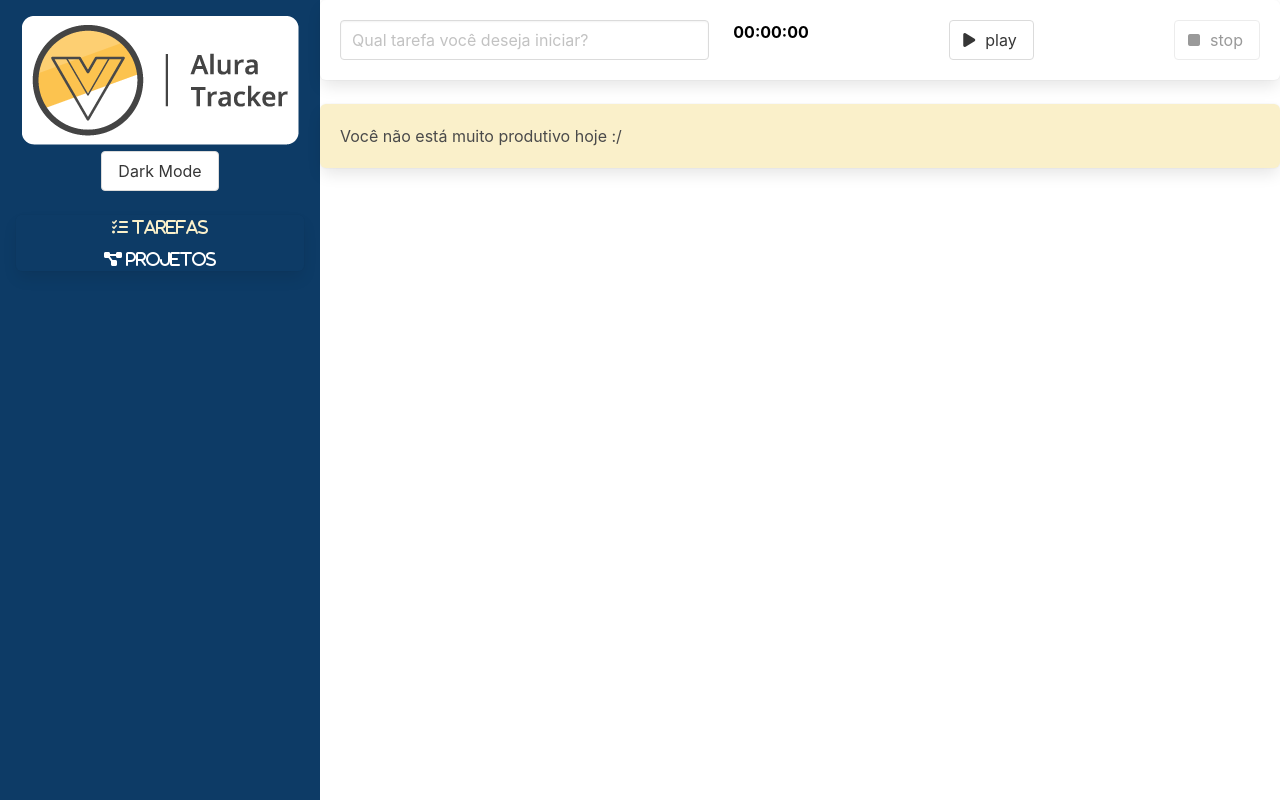
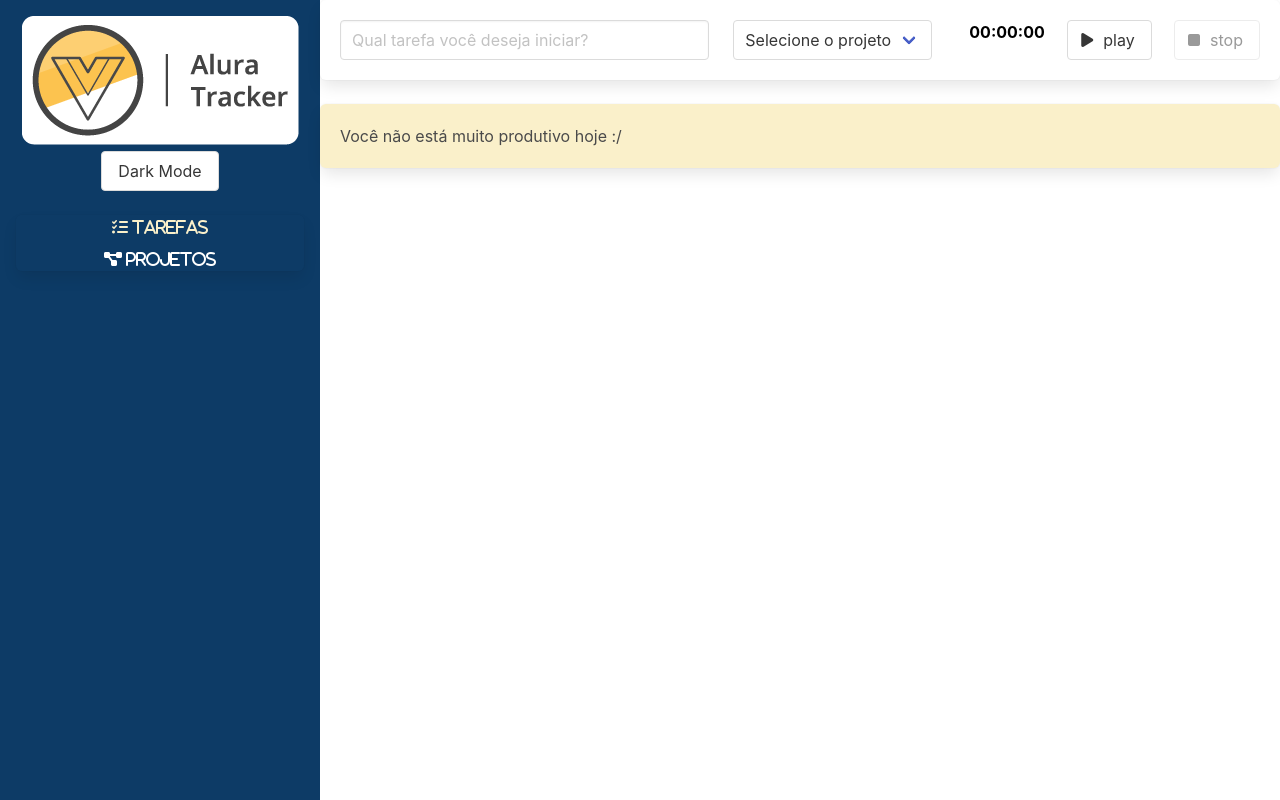
Before and after one commit to viniciuslpi/alura-tracker, a Vue app: page /#/ in a window 1280 px wide. Built offline with nearby package versions, Linux system fonts and the light colour scheme.

Commit message:
add mock data with store from vuex

```diff
--- a/src/components/Formulario.vue
+++ b/src/components/Formulario.vue
@@ -1,70 +1,77 @@
 <template>
-  <div class="box formulario">
+  <div class="box">
     <div class="columns">
-      <div
-        class="column is-5"
-        role="form"
-        aria-label="Formulario para Criação de uma nova tarefa"
-      >
+      <div class="column is-5" role="form" aria-label="Formulário para iniciar uma nova tarefa">
         <input
+          class="input"
           type="text"
-          class="input"
           placeholder="Qual tarefa você deseja iniciar?"
           v-model="descricao"
         />
       </div>
-
-
-
+      <div class="column is-3">
+        <div class="select">
+          <select v-model="idProjeto">
+            <option value="">Selecione o projeto</option>
+            <option
+              :value="projeto.id"
+              v-for="projeto in projetos"
+              :key="projeto.id"
+            >
+              {{ projeto.nome }}
+            </option>
+          </select>
+        </div>
+      </div>
       <div class="column">
-        <Temporizador @aoTemporizadorFinalizado="finalizarTarefa" />
+        <Temporizador @aoFinalizarTarefa="salvarTarefa"/>
       </div>
     </div>
   </div>
 </template>
+
 <script lang="ts">
 import { computed, defineComponent } from "vue";
 import Temporizador from "./Temporizador.vue";
-import { useStore } from "vuex";
-import { key } from '@/store';
-
+import { useStore } from 'vuex'
+import { key } from '@/store'
 
 export default defineComponent({
   name: "FormularioComponent",
-  emits: ["aoSalvarTarefa"],
+  emits: ['aoSalvarTarefa'],
   components: {
     Temporizador,
   },
-  data() {
+  data () {
     return {
-      descricao: "",
-    };
+      descricao: '',
+      idProjeto: ''
+    }
   },
   methods: {
-    finalizarTarefa(tempoDecorrido: number): void {
-      this.$emit("aoSalvarTarefa", {
-        duracaoEmSegundos: tempoDecorrido,
+    salvarTarefa (tempoEmSegundos: number) : void {
+      this.$emit('aoSalvarTarefa', {
+        duracaoEmSegundos: tempoEmSegundos,
         descricao: this.descricao,
-      });
-      this.descricao = "";
-    },
-    setup() {
-      const store = useStore(key);
-      return {
-        projetos: computed(() => store.state.projetos)
-      }
+        projeto: this.projetos.find(proj => proj.id == this.idProjeto)
+      })
+      this.descricao = ''
     }
   },
+  setup () {
+    const store = useStore(key)
+    return {
+      projetos: computed(() => store.state.projetos)
+    }
+  }
 });
 </script>
 <style scoped>
-
-  .formulario {
-    color: var(--texto-primario);
-    background-color: var(--bg-primario);
-  }
-
-
-
-
+.button {
+  margin-left: 8px;
+}
+.box {
+  background-color: var(--bg-primario);
+  color: var(--texto-primario);
+}
 </style>
--- a/src/interfaces/Tarefas.ts
+++ b/src/interfaces/Tarefas.ts
@@ -1,4 +1,7 @@
+import Projeto from "./Projeto";
+
 export default interface Tarefas {
     duracaoEmSegundos: number,
-    descricao: string
+    descricao: string,
+    projeto: Projeto
 }
--- a/src/main.ts
+++ b/src/main.ts
@@ -3,7 +3,9 @@ import App from './App.vue'
 
 import '@fortawesome/fontawesome-free/css/all.css'
 import router from './router'
+import { store, key } from "./store"
 
 createApp(App)
     .use(router)
+    .use(store, key)
     .mount('#app')
--- a/src/store/index.ts
+++ b/src/store/index.ts
@@ -22,7 +22,8 @@ export const store = createStore<Estado>({
             {
                 id: new Date().toISOString(),
                 nome: 'Vuex'
-            }
+            },
+
         ]
     }
 })
```
